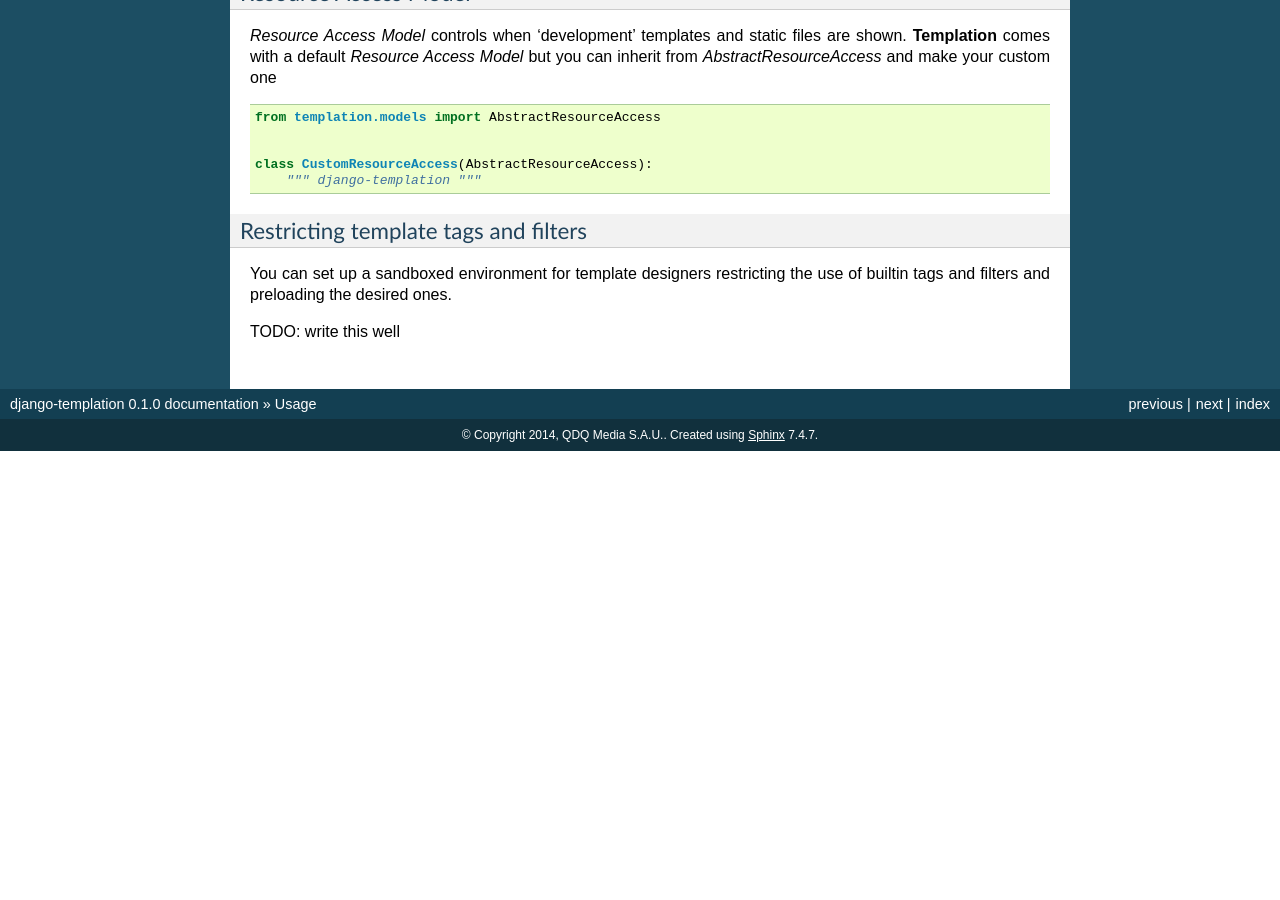
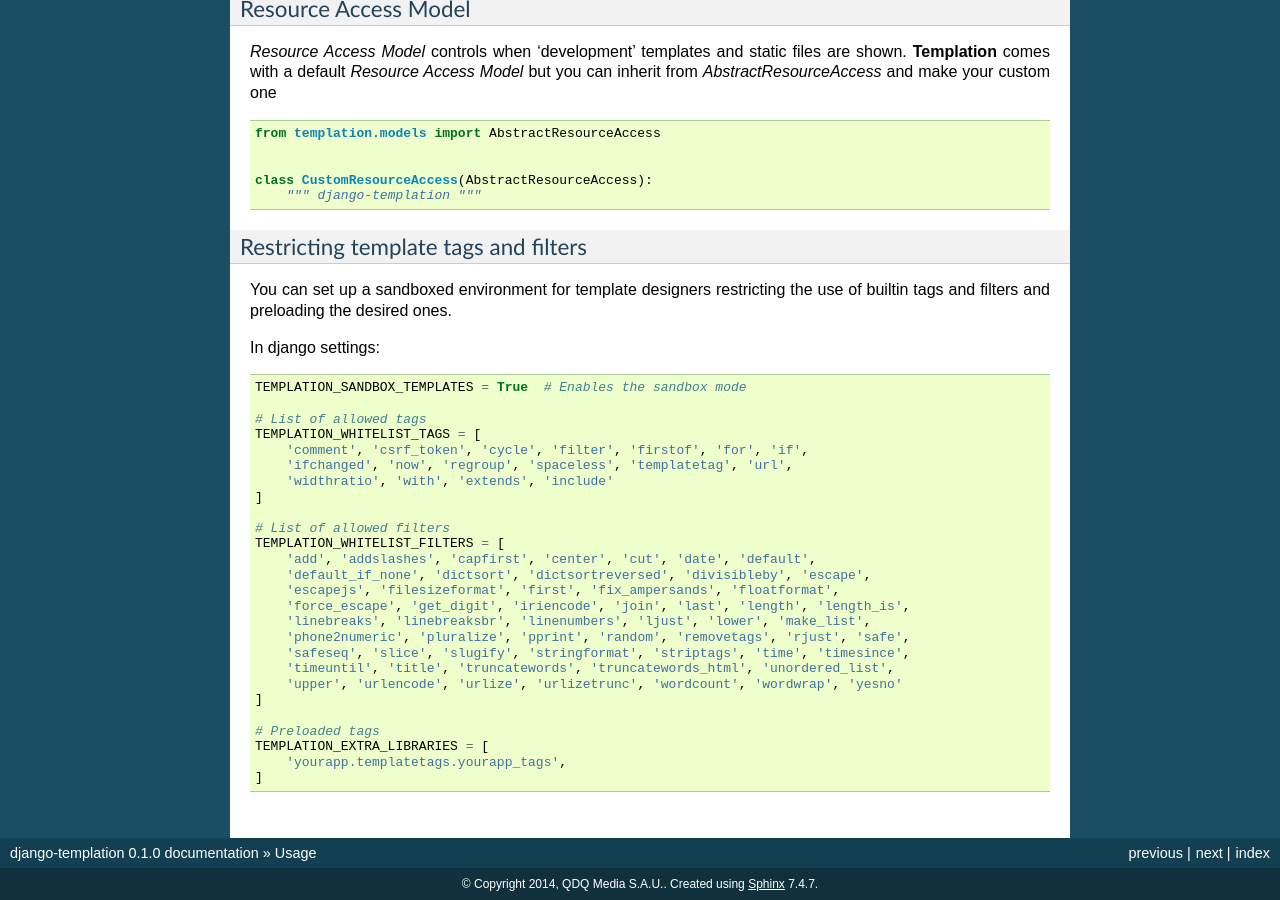
Before and after one commit to qdqmedia/django-templation, a Sphinx documentation site: the page built from docs/usage.rst, in a window 1280 px wide and 900 px high, scrolled down 1265 px. Built offline with Sphinx 7.4.7, drawn with Linux system fonts in a browser that asks for light colours; before the commit the page ends 1716 px from its top, so only the background shows below that; some of the changed text lies outside the part shown.

Commit message:
Adds setting to enable or disable sandbox mode

```diff
--- a/docs/usage.rst
+++ b/docs/usage.rst
@@ -42,6 +42,7 @@
     TEMPLATION_DAV_STATIC_URL = '/templationdav/'  # URL to bind templation statics
     TEMPLATION_RESOURCE_MODEL = 'yourapp.models.MyResource'
     TEMPLATION_RESOURCE_ACCESS_MODEL = 'yourapp.models.CustomResourceAccessModel'  # OPTIONAL
+    TEMPLATION_SANDBOX_TEMPLATES = False # OPTIONAL
 
 
 Serving static content
@@ -103,4 +104,34 @@
 You can set up a sandboxed environment for template designers restricting the use of builtin tags and filters
 and preloading the desired ones.
 
-TODO: write this well
+
+In django settings:
+
+.. code-block :: python
+
+    TEMPLATION_SANDBOX_TEMPLATES = True  # Enables the sandbox mode
+
+    # List of allowed tags
+    TEMPLATION_WHITELIST_TAGS = [
+        'comment', 'csrf_token', 'cycle', 'filter', 'firstof', 'for', 'if',
+        'ifchanged', 'now', 'regroup', 'spaceless', 'templatetag', 'url',
+        'widthratio', 'with', 'extends', 'include'
+    ]
+
+    # List of allowed filters
+    TEMPLATION_WHITELIST_FILTERS = [
+        'add', 'addslashes', 'capfirst', 'center', 'cut', 'date', 'default',
+        'default_if_none', 'dictsort', 'dictsortreversed', 'divisibleby', 'escape',
+        'escapejs', 'filesizeformat', 'first', 'fix_ampersands', 'floatformat',
+        'force_escape', 'get_digit', 'iriencode', 'join', 'last', 'length', 'length_is',
+        'linebreaks', 'linebreaksbr', 'linenumbers', 'ljust', 'lower', 'make_list',
+        'phone2numeric', 'pluralize', 'pprint', 'random', 'removetags', 'rjust', 'safe',
+        'safeseq', 'slice', 'slugify', 'stringformat', 'striptags', 'time', 'timesince',
+        'timeuntil', 'title', 'truncatewords', 'truncatewords_html', 'unordered_list',
+        'upper', 'urlencode', 'urlize', 'urlizetrunc', 'wordcount', 'wordwrap', 'yesno'
+    ]
+
+    # Preloaded tags
+    TEMPLATION_EXTRA_LIBRARIES = [
+        'yourapp.templatetags.yourapp_tags',
+    ]
--- a/runtests.py
+++ b/runtests.py
@@ -62,6 +62,7 @@
         TEMPLATION_DAV_ROOT='/tmp/dav/',
         TEMPLATION_DAV_STATIC_URL='/templationdav/',
         TEMPLATION_RESOURCE_MODEL='tests.models.MyResource',
+        TEMPLATION_SANDBOX_TEMPLATES=True,
     )
 
     from django_nose import NoseTestSuiteRunner
```
Also changed, not shown: 2 other files.
